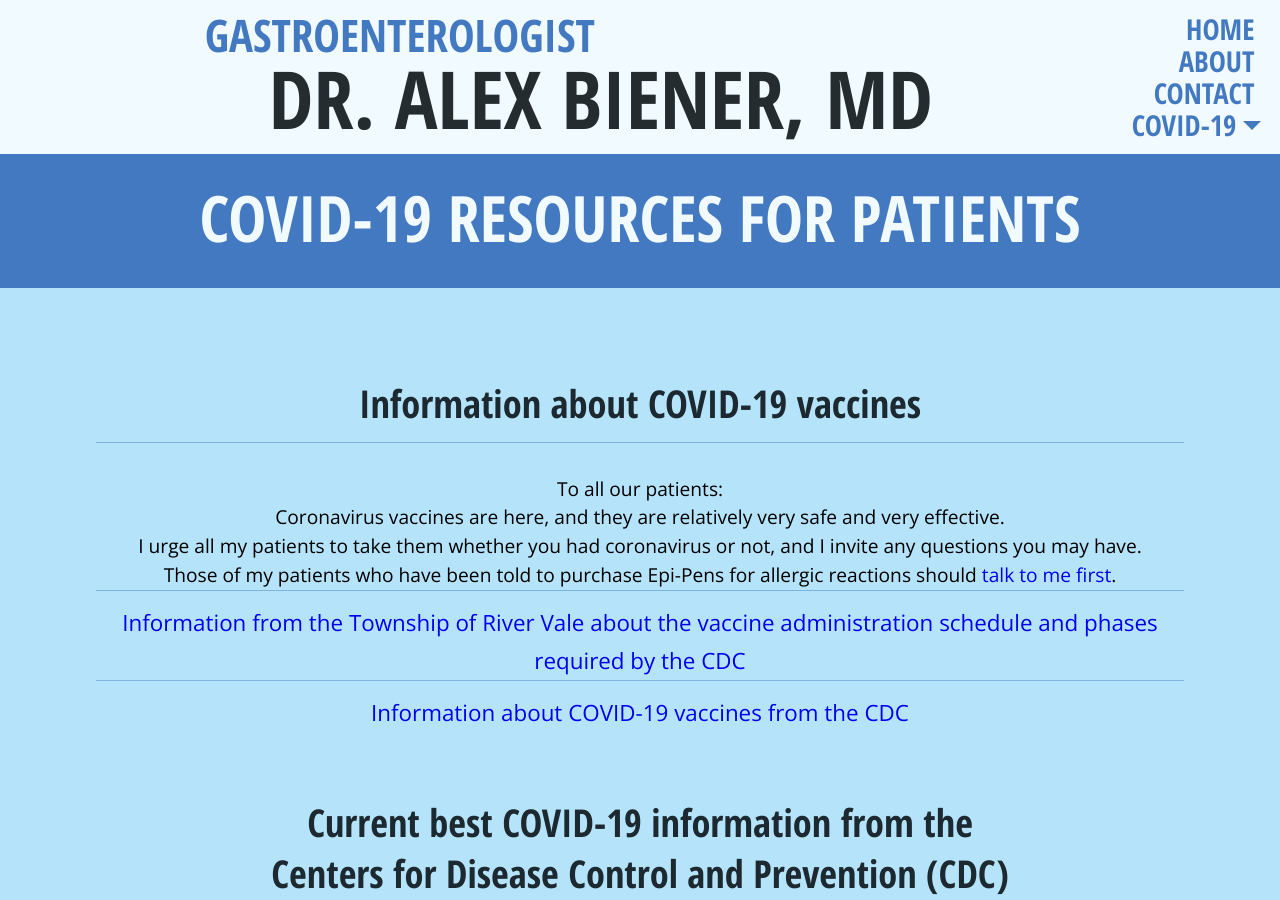
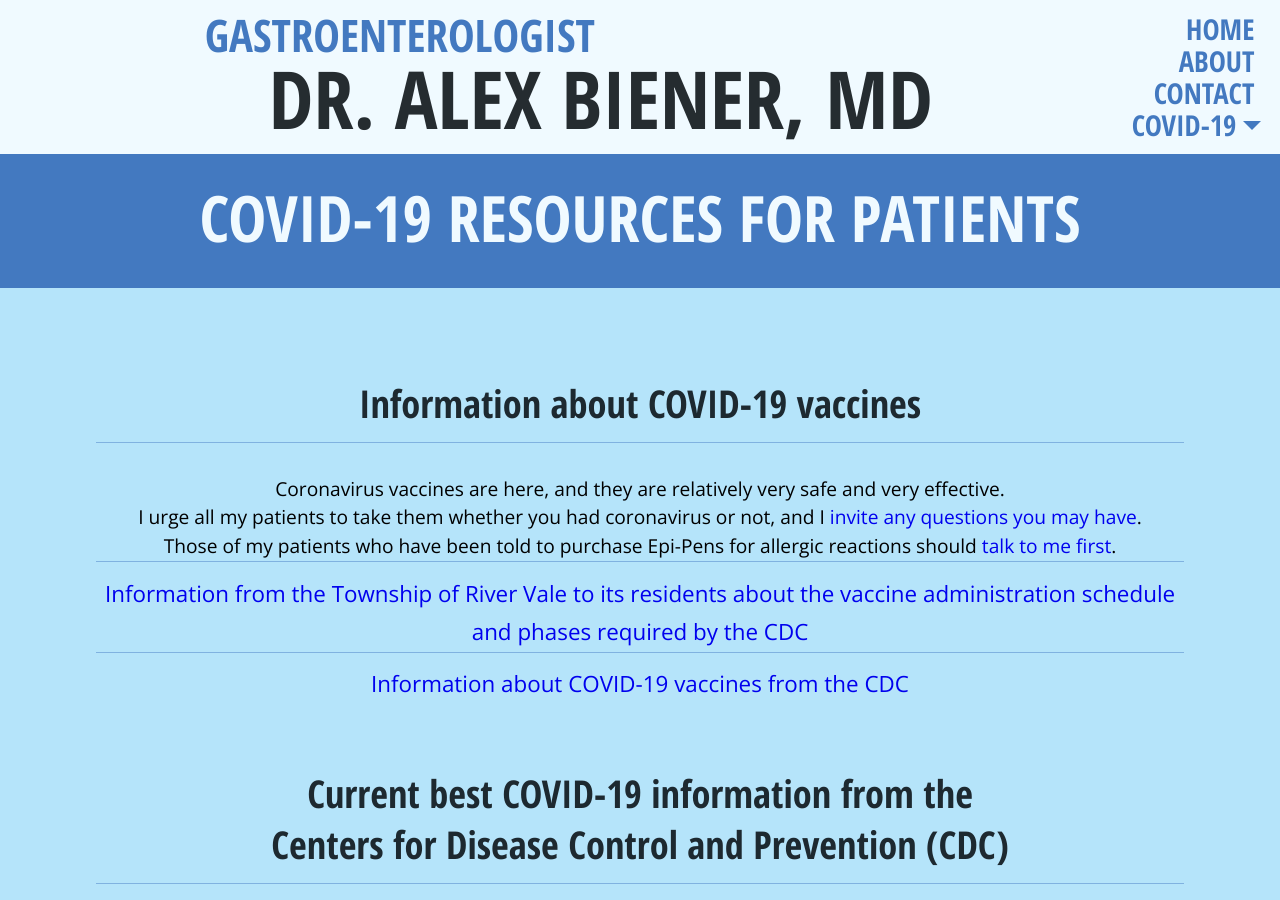
Before and after one commit to alexbienermd/alexbienermd.github.io, a Jekyll site: the page built from _posts/2020-04-09-COVID-19-for-patients.markdown, in a window 1280 px wide and 900 px high. Built offline with Jekyll 4.4.1, drawn with Linux system fonts in a browser that asks for light colours; nearby versions of some CDN libraries.

Commit message:
Modify content on COVID-19 information pages

```diff
--- a/_posts/2020-04-09-COVID-19-for-patients.markdown
+++ b/_posts/2020-04-09-COVID-19-for-patients.markdown
@@ -14,11 +14,10 @@ permalink: COVID-19-for-patients
 
   <h4>Information about COVID-19 vaccines</h4>
   <ul>
-    <li><p>To all our patients:<br>
-Coronavirus vaccines are here, and they are relatively very safe and very effective.<br>
-I urge all my patients to take them whether you had coronavirus or not, and I invite any questions you may have.<br>
+    <li><p>Coronavirus vaccines are here, and they are relatively very safe and very effective.<br>
+I urge all my patients to take them whether you had coronavirus or not, and I <a href="https://www.alexbienermd.com/#contact">invite any questions you may have</a>.<br>
 Those of my patients who have been told to purchase Epi-Pens for allergic reactions should <a href="https://www.alexbienermd.com/#contact">talk to me first</a>.</p></li>
-    <li><a href="https://www.rivervalenj.org/CivicAlerts.aspx?AID=314">Information from the Township of River Vale about the vaccine administration schedule and phases required by the CDC</a></li>
+    <li><a href="https://www.rivervalenj.org/CivicAlerts.aspx?AID=314">Information from the Township of River Vale to its residents about the vaccine administration schedule and phases required by the CDC</a></li>
     <li><a href="https://www.cdc.gov/coronavirus/2019-ncov/vaccines/index.html">Information about COVID-19 vaccines from the CDC</a></li>
   </ul>
 
--- a/_posts/2020-04-28-COVID-19-for-healthcare-professionals.markdown
+++ b/_posts/2020-04-28-COVID-19-for-healthcare-professionals.markdown
@@ -14,9 +14,8 @@ permalink: COVID-19-for-professionals
 
   <h4>COVID-19 vaccination apointments — information to help <u>category 1A healthcare workers</u> locate and schedule their own COVID-19 vaccinations during CDC phase 1A (through the end of January 2021)</h4>
   <ul>
-    <li><a href="https://drive.google.com/file/d/1qs4QEquSKadEyPNNEKvrwj6z4IQteAnO/">List of locations in NJ where category 1A healthcare workers can make an appointment to receive COVID-19 vaccinations (<u>ONLY FOR CATEGORY 1A HEALTHCARE WORKERS through the end of January 2021</u>)</a> <p>Please note that this link should only be used by healthcare workers. During phase 1A, vaccination sites will verify that you are a healthcare worker before administering the vaccine, and appropriate documentation will be required.</p></li>
-    <li><a href="https://www.rivervalenj.org/CivicAlerts.aspx?AID=314">Information from the Township of River Vale about the vaccine administration schedule and phases required by the CDC</a></li>
-    <li><a href="https://www.newbridgehealth.org/bergencounty-phase1a-vaccine/">Update from Bergen New Bridge Medical Center about scheduling COVID-19 vaccines for category 1A healthcare workers</a></li>
+    <li><a href="https://www.newbridgehealth.org/bergencounty-phase1a-vaccine/">Update from Bergen New Bridge Medical Center about scheduling COVID-19 vaccines for category 1A healthcare workers</a><p>Please note that this link and the link below should only be used by category 1A healthcare workers. During phase 1A (through the end of January 2021), vaccination sites will verify that you are a healthcare worker before administering the vaccine, and appropriate documentation will be required.</p></li>
+    <li><a href="https://drive.google.com/file/d/1qs4QEquSKadEyPNNEKvrwj6z4IQteAnO/">List of locations in NJ where category 1A healthcare workers can make an appointment to receive COVID-19 vaccinations (<u>ONLY FOR CATEGORY 1A HEALTHCARE WORKERS through the end of January 2021</u>)</a></li>
     <li><a href="https://www.cdc.gov/coronavirus/2019-ncov/vaccines/index.html">Information about COVID-19 vaccines from the CDC</a></li>
   </ul>
 
```
